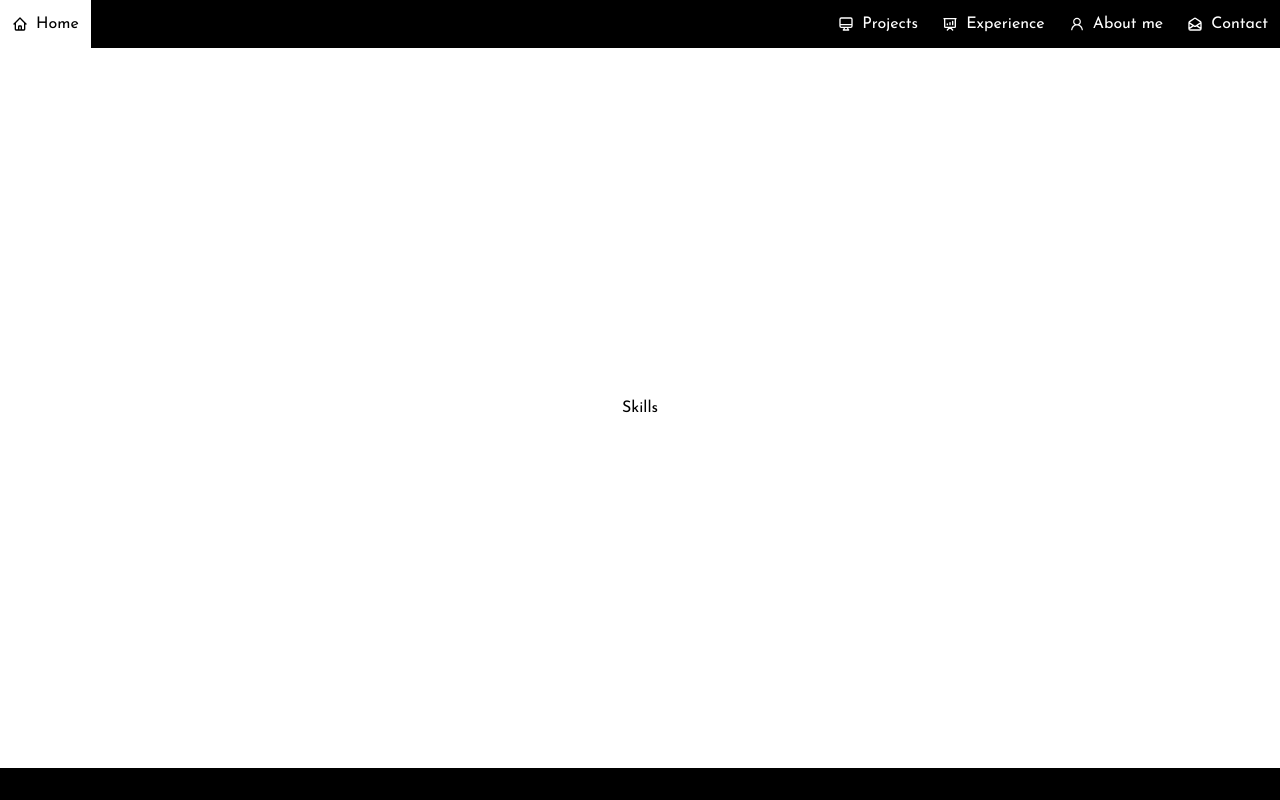
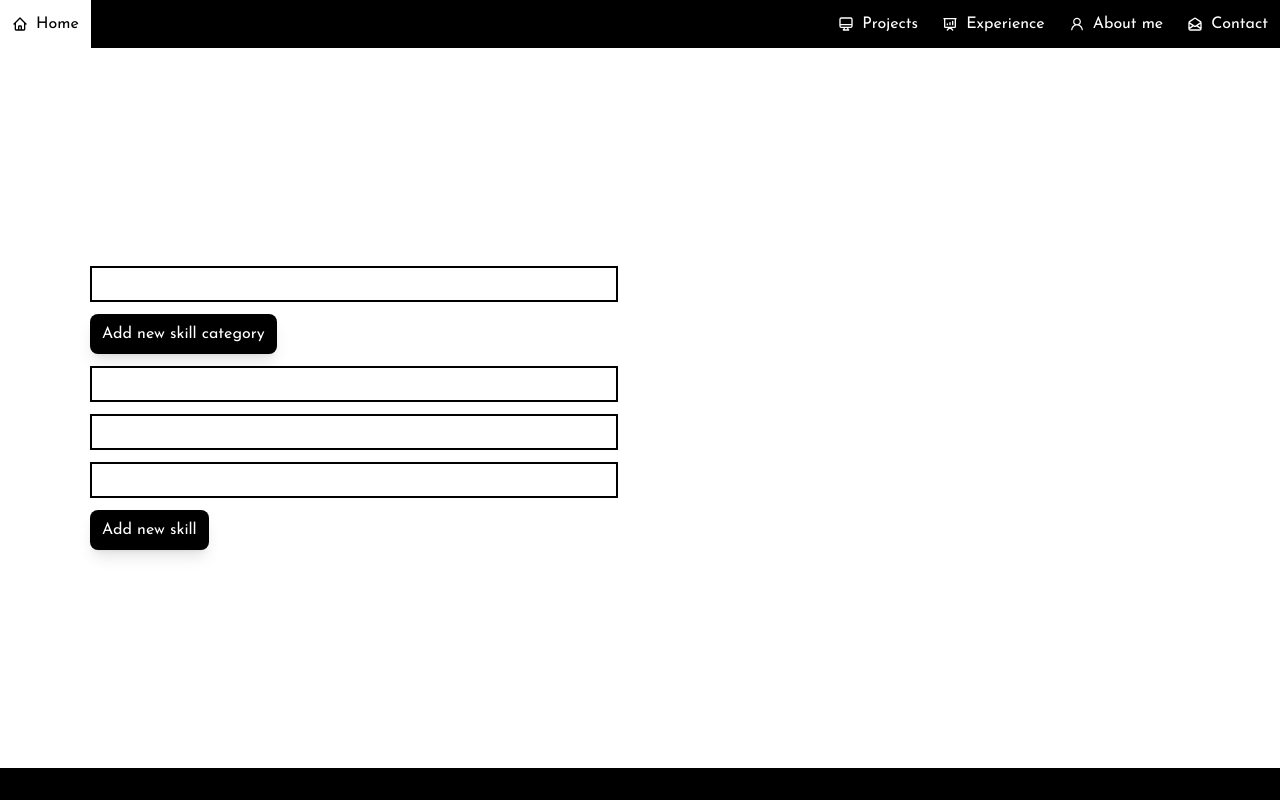
Before and after one commit to cristian-albu/cristian-albu, a Next.js app: page /admin in a window 1280 px wide. Shown: the top 800 px of the page. Built offline with nearby package versions, Linux system fonts and the light colour scheme; no server answers; the database is empty; sample sign-in values are in the browser's storage.

Commit message:
skills create and read

```diff
--- a/components/admin/Skills.tsx
+++ b/components/admin/Skills.tsx
@@ -1,7 +1,7 @@
 import React from "react";
 
 const Skills = () => {
-  return <div>Skills</div>;
+  return <div></div>;
 };
 
 export default Skills;
--- /dev/null
+++ b/lib/prisma.ts
@@ -0,0 +1,19 @@
+// lib/prisma.ts
+
+declare global {
+  var prisma: PrismaClient; // This must be a `var` and not a `let / const`
+}
+
+import { PrismaClient } from "@prisma/client";
+let db: PrismaClient;
+
+if (process.env.NODE_ENV === "production") {
+  db = new PrismaClient();
+} else {
+  if (!global.prisma) {
+    global.prisma = new PrismaClient();
+  }
+  db = global.prisma;
+}
+
+export default db;
--- a/package.json
+++ b/package.json
@@ -14,6 +14,7 @@
     "@types/nodemailer": "^6.4.7",
     "@types/react": "18.0.30",
     "@types/react-dom": "18.0.11",
+    "axios": "^1.3.4",
     "eslint": "8.36.0",
     "eslint-config-next": "13.2.4",
     "next": "13.2.4",
--- a/pages/admin/index.tsx
+++ b/pages/admin/index.tsx
@@ -7,18 +7,107 @@ import {
   NextPage,
 } from "next";
 import { getServerSession } from "next-auth";
-import { signIn, signOut } from "next-auth/react";
-import Image from "next/image";
-import React from "react";
+import React, { useState } from "react";
 import { authOptions } from "../api/auth/[...nextauth]";
+import db from "@/lib/prisma";
+import { Skill, SkillCategory } from "@prisma/client";
+import axios from "axios";
 
 const Index: NextPage<
   InferGetServerSidePropsType<typeof getServerSideProps>
-> = ({ session }) => {
+> = ({ session, skillCategory, skills }) => {
+  console.log(skillCategory, skills);
+
+  const [skillCategoryState, setSkillCategoryState] = useState("");
+
+  const [skillState, setSkillState] = useState({
+    name: "",
+    icon: "",
+    categoryId: "",
+  });
+
+  const handleNewSkillCategory = async () => {
+    const payload: SkillCategory = { id: skillCategoryState };
+
+    try {
+      const newSkillCategory = await axios.post(
+        "/api/admin/new-skill-category",
+        { payload }
+      );
+
+      console.log(newSkillCategory);
+    } catch (error) {
+      console.log(error);
+    }
+  };
+
+  const handleNewSkill = async () => {
+    const payload: Skill = {
+      id: 0,
+      name: skillState.name,
+      icon: skillState.icon,
+      categoryId: skillState.categoryId,
+    };
+
+    try {
+      const newSkillCategory = await axios.post("/api/admin/new-skill", {
+        payload,
+      });
+
+      console.log(newSkillCategory);
+    } catch (error) {
+      console.log(error);
+    }
+  };
   return (
     <div className="min-h-[90vh] flex flex-col w-full justify-center items-center gap-3">
       <Section>
         <Wrapper>
+          <div className="flex flex-col gap-3 w-full">
+            <div className="w-full flex flex-col gap-3 items-start justify-start max-w-[48%]">
+              <input
+                type="text"
+                value={skillCategoryState}
+                onChange={({ target }) => setSkillCategoryState(target.value)}
+                className="border-2 border-black p-1 w-full"
+              />
+              <button onClick={handleNewSkillCategory} className="btnPrimary">
+                Add new skill category
+              </button>
+            </div>
+            <div className="w-full flex flex-col gap-3 items-start justify-start max-w-[48%]">
+              <input
+                type="text"
+                value={skillState.name}
+                onChange={({ target }) =>
+                  setSkillState({ ...skillState, name: target.value })
+                }
+                className="border-2 border-black p-1 w-full"
+              />
+              <input
+                type="text"
+                value={skillState.icon}
+                onChange={({ target }) =>
+                  setSkillState({ ...skillState, icon: target.value })
+                }
+                className="border-2 border-black p-1 w-full"
+              />
+              <input
+                type="text"
+                value={skillState.categoryId}
+                onChange={({ target }) =>
+                  setSkillState({
+                    ...skillState,
+                    categoryId: target.value,
+                  })
+                }
+                className="border-2 border-black p-1 w-full"
+              />
+              <button onClick={handleNewSkill} className="btnPrimary">
+                Add new skill
+              </button>
+            </div>
+          </div>
           <Skills />
         </Wrapper>
       </Section>
@@ -39,9 +128,16 @@ export async function getServerSideProps(context: GetServerSidePropsContext) {
     };
   }
 
+  const [skillCategory, skills] = await Promise.all([
+    db.skillCategory.findMany(),
+    db.skill.findMany(),
+  ]);
+
   return {
     props: {
       session,
+      skillCategory,
+      skills,
     },
   };
 }
--- /dev/null
+++ b/pages/api/admin/new-skill-category.ts
@@ -0,0 +1,52 @@
+import { NextApiRequest, NextApiResponse } from "next";
+import db from "@/lib/prisma";
+import { getServerSession } from "next-auth";
+import { authOptions } from "../auth/[...nextauth]";
+import { SkillCategory } from "@prisma/client";
+
+interface Response {
+  data: string;
+  error: string | null;
+}
+
+function instanceOfSkillCategory(object: any): object is SkillCategory {
+  return "id" in object;
+}
+
+export const handler = async (
+  req: NextApiRequest,
+  res: NextApiResponse<Response>
+) => {
+  const session = await getServerSession(req, res, authOptions);
+
+  if (!session) {
+    return res.status(400).json({ data: "", error: "Not authenticated" });
+  }
+
+  if (req.method !== "POST") {
+    return res.status(400).json({ data: "", error: "Method not allowed" });
+  }
+
+  const payload = req.body.payload;
+
+  if (!instanceOfSkillCategory(payload)) {
+    return res.status(400).json({ data: "", error: "Wrong payload types" });
+  }
+
+  try {
+    await db.skillCategory.create({
+      data: { id: payload.id },
+    });
+
+    return res.status(200).json({
+      data: `New Skill Category ${payload.id} created`,
+      error: null,
+    });
+  } catch (error) {
+    return res
+      .status(400)
+      .json({ data: "", error: `An error occured: ${error}` });
+  }
+};
+
+export default handler;
--- /dev/null
+++ b/pages/api/admin/new-skill.ts
@@ -0,0 +1,66 @@
+import { NextApiRequest, NextApiResponse } from "next";
+import db from "@/lib/prisma";
+import { getServerSession } from "next-auth";
+import { authOptions } from "../auth/[...nextauth]";
+import { Skill, SkillCategory } from "@prisma/client";
+
+interface Response {
+  data: string;
+  error: string | null;
+}
+
+function instanceOfSkill(object: any): object is Skill {
+  return "name" && "icon" && "categoryId" in object;
+}
+
+export const handler = async (
+  req: NextApiRequest,
+  res: NextApiResponse<Response>
+) => {
+  const session = await getServerSession(req, res, authOptions);
+
+  if (!session) {
+    return res.status(400).json({ data: "", error: "Not authenticated" });
+  }
+
+  if (req.method !== "POST") {
+    return res.status(400).json({ data: "", error: "Method not allowed" });
+  }
+
+  const payload = req.body.payload;
+
+  if (!instanceOfSkill(payload)) {
+    return res.status(400).json({ data: "", error: "Wrong payload types" });
+  }
+
+  try {
+    const skillCategories = await db.skillCategory.findMany();
+
+    if (
+      skillCategories.findIndex(
+        (item: SkillCategory) => item.id === payload.categoryId
+      ) < 0
+    ) {
+      return res.status(400).json({ data: "", error: "Wrong category ID" });
+    }
+
+    await db.skill.create({
+      data: {
+        name: payload.name,
+        icon: payload.icon,
+        categoryId: payload.categoryId,
+      },
+    });
+
+    return res.status(200).json({
+      data: `New Skill ${payload.name} created`,
+      error: null,
+    });
+  } catch (error) {
+    return res
+      .status(400)
+      .json({ data: "", error: `An error occured: ${error}` });
+  }
+};
+
+export default handler;
```
Also changed, not shown: 2 other files (tests, documents, lock files or other folders).
